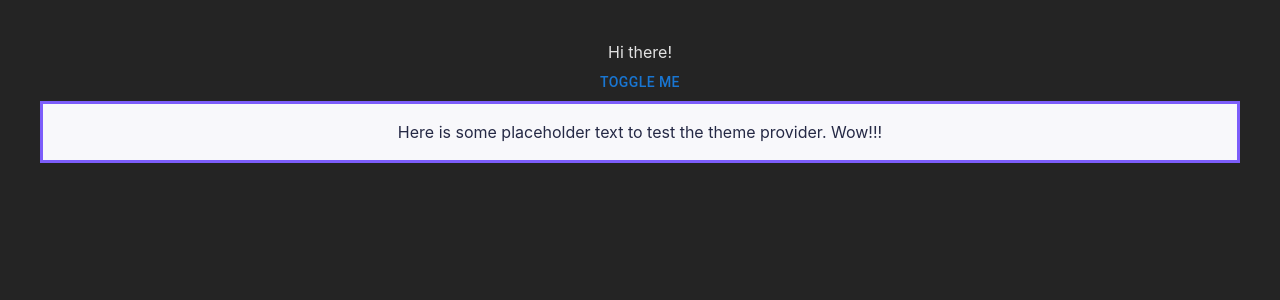
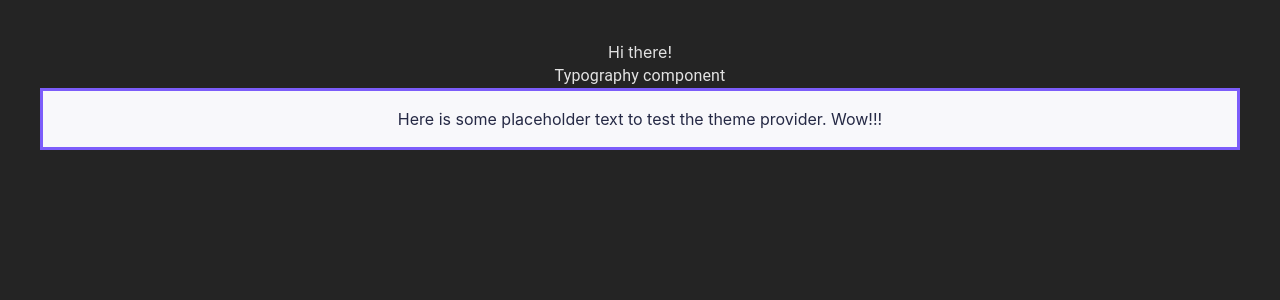
Before and after one commit to JasonBWelsh/fem-invoice-application, a React (Vite) app: page / in a window 1280 px wide. Shown: the top 300 px of the page. Built offline with nearby package versions, Linux system fonts and the light colour scheme.

Commit message:
update design-system and theme-context to begin intergarting MU and SC themes

```diff
--- a/src/App.tsx
+++ b/src/App.tsx
@@ -7,6 +7,9 @@ import styled, {
 import { useTheme } from './state/context/theme-context';
 import { lightTheme, darkTheme } from './design-system/design-system';
 import { Button } from './components/button'
+
+// test
+import Typography from '@mui/material/Typography';
 
 import './App.css';
 
@@ -27,7 +30,8 @@ const App = (): JSX.Element => {
       <div className='App'>
         <div>Hi there!</div>
 
-        <Button onClick={toggleTheme}>Toggle Me</Button>
+        {/* <Button onClick={toggleTheme}>Toggle Me</Button> */}
+        <Typography>Typography component</Typography>
 
         <TestBox>Here is some placeholder text to test the theme provider. Wow!!!</TestBox>
       </div>
--- a/src/components/button/button.styles.ts
+++ b/src/components/button/button.styles.ts
@@ -3,6 +3,8 @@ import Button from '@mui/material/Button';
 
 import { ButtonProps } from './button.component';
 
-export const StyledButton = styled(Button)<ButtonProps>`
-    outline: 3px solid tomato;
+export const StyledButton = styled(Button) <ButtonProps>`
+  // && {
+  //   outline: 3px solid tomato;
+  // }
 `;
--- a/src/design-system/design-system.ts
+++ b/src/design-system/design-system.ts
@@ -1,3 +1,5 @@
+import { createTheme } from '@mui/material/styles';
+
 export const COLORS = {
   mediumPurple: '#7C5DFA',
   lightPurple: '#9277FF',
@@ -17,17 +19,40 @@ export const COLORS = {
 
 export const TYPOGRAPHY = {};
 
-// TODO: flesh out actual color vars that are required
-export const lightTheme = {
+// Styled Components Theme definitions
+export const styledLightTheme = {
   primaryColor: COLORS.mediumPurple,
   secondaryColor: COLORS.lightPurple,
   backgroundColor: COLORS.lightBg,
   textColor: COLORS.darkCharcoal,
 };
 
-export const darkTheme = {
+export const styledDarkTheme = {
   primaryColor: COLORS.mediumBluePurple,
   secondaryColor: COLORS.mediumGrey,
   backgroundColor: COLORS.darkThree,
   textColor: COLORS.lightPurpleGrey,
 };
+
+// generate MUI theme from StyledThemes
+export const generateMuiTheme = (styledTheme: typeof styledLightTheme) => {
+  return createTheme({
+    palette: {
+      primary: {
+        main: styledTheme.primaryColor,
+      },
+      secondary: {
+        main: styledTheme.secondaryColor,
+      },
+      background: {
+        default: styledTheme.backgroundColor,
+      },
+      text: {
+        primary: styledTheme.textColor,
+      },
+    },
+  });
+}
+
+export const lightTheme = generateMuiTheme(styledLightTheme);
+export const darkTheme = generateMuiTheme(styledDarkTheme);
--- a/src/state/context/theme-context.tsx
+++ b/src/state/context/theme-context.tsx
@@ -1,4 +1,7 @@
 import React, { createContext, useContext, useState } from 'react';
+import { ThemeProvider as MuiThemeProvider } from '@mui/material/styles';
+import { ThemeProvider as StyledThemeProvider } from 'styled-components';
+import { styledLightTheme, styledDarkTheme, generateMuiTheme } from '../../design-system/design-system';
 
 type Theme = 'light' | 'dark';
 
@@ -13,10 +16,11 @@ export interface ThemeProviderProps {
   children: React.ReactNode;
 }
 
-export const ThemeProvider = ({
-  children,
-}: ThemeProviderProps): JSX.Element => {
+export const ThemeProvider = ({ children }: ThemeProviderProps): JSX.Element => {
   const [theme, setTheme] = useState<Theme>('light');
+
+  const styledTheme = theme === 'light' ? styledLightTheme : styledDarkTheme;
+  const muiTheme = generateMuiTheme(styledTheme);
 
   const toggleTheme = (): void => {
     setTheme((prev) => (prev === 'light' ? 'dark' : 'light'));
@@ -24,7 +28,11 @@ export const ThemeProvider = ({
 
   return (
     <ThemeContext.Provider value={{ theme, toggleTheme }}>
-      {children}
+      <MuiThemeProvider theme={muiTheme}>
+        <StyledThemeProvider theme={styledTheme}>
+          {children}
+        </StyledThemeProvider>
+      </MuiThemeProvider>
     </ThemeContext.Provider>
   );
 };
--- a/vite.config.ts
+++ b/vite.config.ts
@@ -4,4 +4,9 @@ import react from '@vitejs/plugin-react';
 // https://vitejs.dev/config/
 export default defineConfig({
   plugins: [react()],
+  resolve: {
+    alias: {
+      '@mui/styled-engine': '@mui/styled-engine-sc',
+    },
+  },
 });
```
